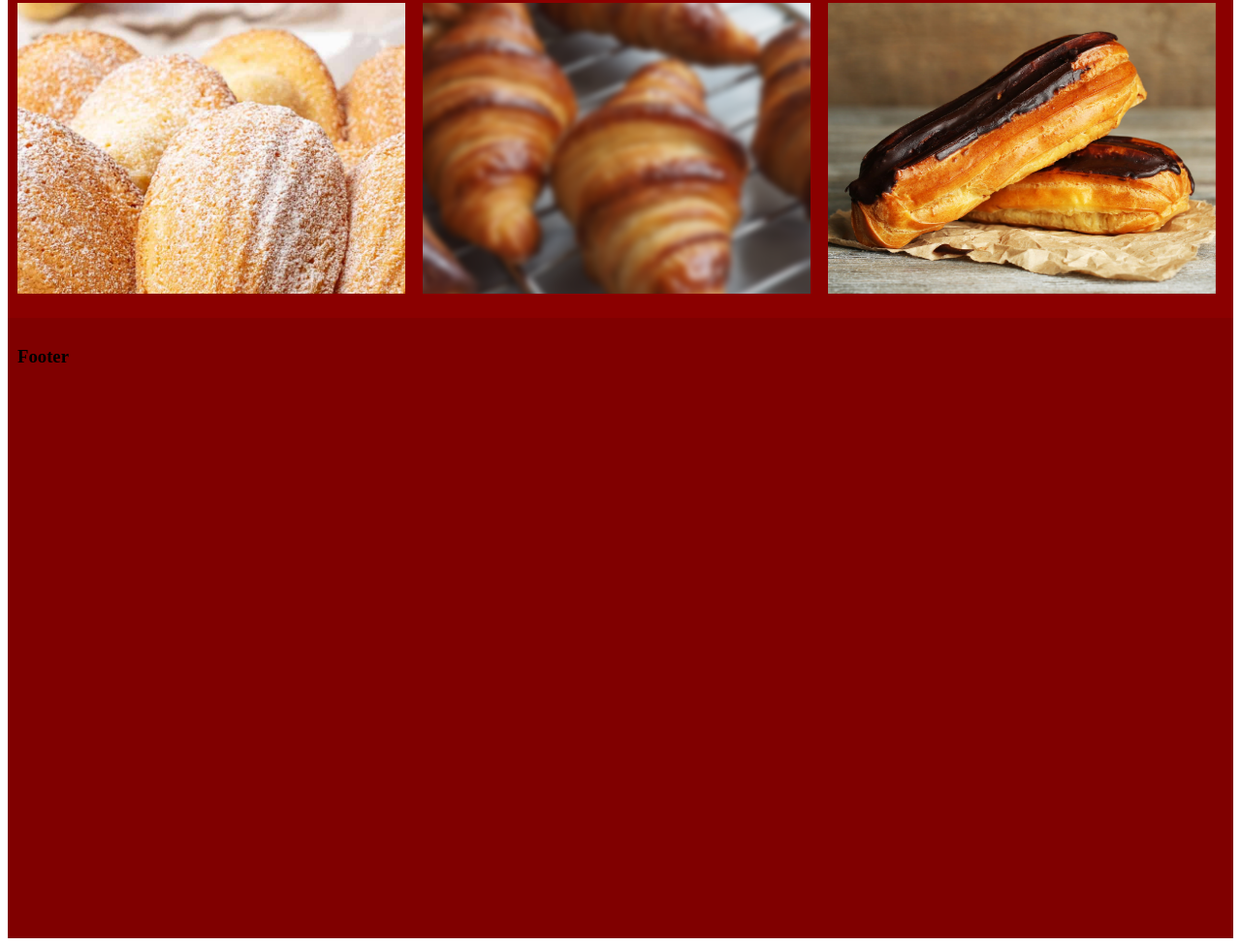
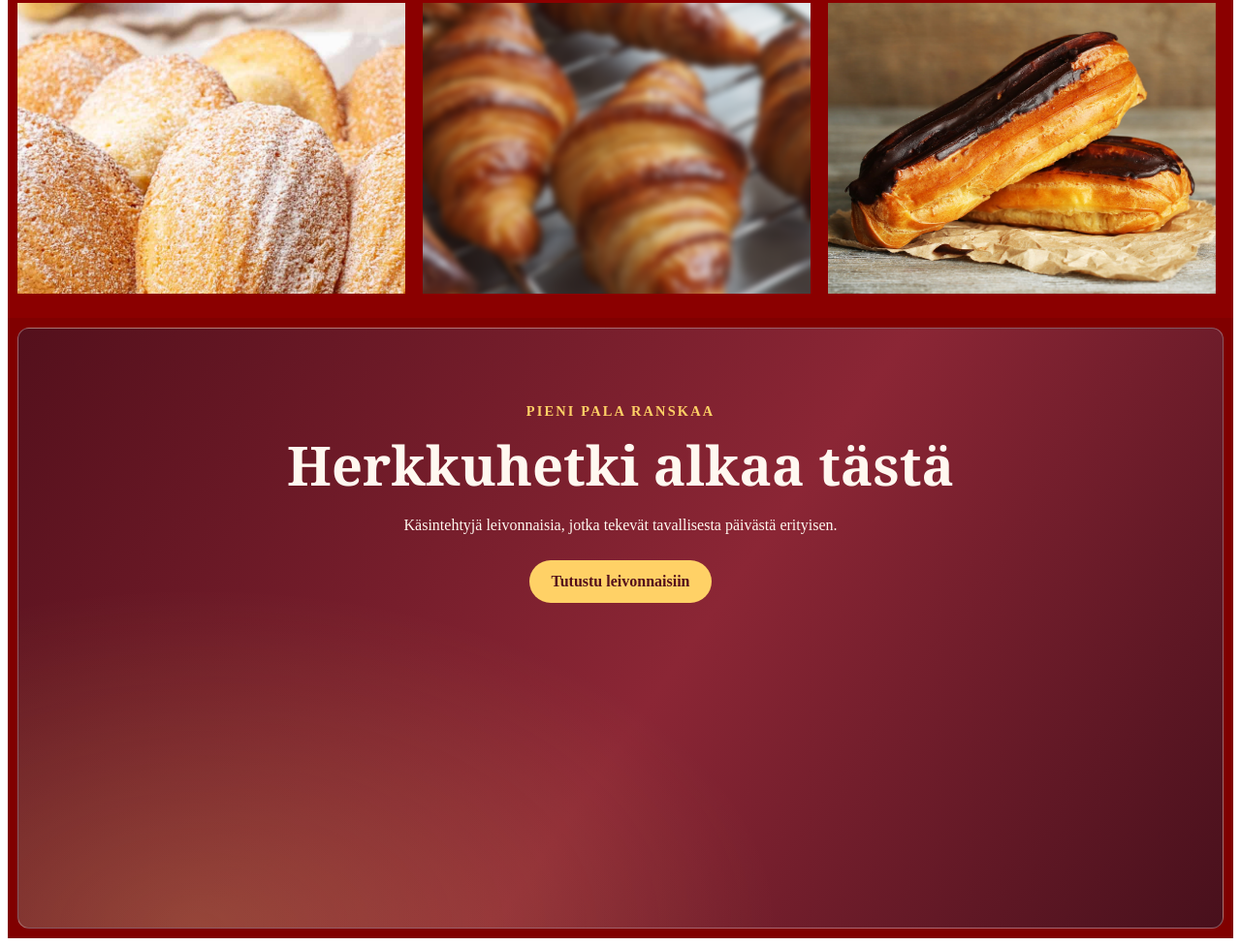
Before and after one commit to annakristiina/animaatiot, a plain HTML site: page index.html in a window 1280 px wide. Shown: the part 1090-2066 px from the top of the page at 97% size. Drawn offline with Linux system fonts and the light colour scheme.

Commit message:
Lisätty mainosbanneri footeriin

```diff
--- a/index.html
+++ b/index.html
@@ -21,7 +21,7 @@
                 <a href="yhteystiedot.html">Yhteystiedot</a></li>
             </nav>
 
-            <main>
+            <main id="leivonnaiset">
                 <section class="animaatio1 animaatio-alue">
                     <img src="kuvat/kuva2.jpg" alt="Mille feuille -leivonnainen lautasella" class="skaalaus">
                 </section>
@@ -43,9 +43,12 @@
             </main>
 
             <footer>
-                <h3>Footer</h3>
-                <section class="mainos1 mainosalue"></section>
-                <section class="mainos2 mainosalue"></section>
+                <section class="mainosbanneri" aria-labelledby="mainos-otsikko">
+                    <p class="mainos-ylateksti">Pieni pala Ranskaa</p>
+                    <h2 id="mainos-otsikko">Herkkuhetki alkaa tästä</h2>
+                    <p>Käsintehtyjä leivonnaisia, jotka tekevät tavallisesta päivästä erityisen.</p>
+                    <a href="#leivonnaiset">Tutustu leivonnaisiin</a>
+                </section>
             </footer>
         </div>
     </body>
--- a/styles.css
+++ b/styles.css
@@ -184,10 +184,59 @@ main {
 footer {
     grid-area: footer;
     display: grid;
-    grid-template-areas: mainos1 mainos2;
-    grid-template-columns: 1fr 1fr;
-    grid-template-rows: 150px;
+    grid-template-columns: minmax(0, 1fr);
     gap: 10px;
     padding: 10px;
     background-color: maroon;
 }
+
+.mainosbanneri {
+    position: relative;
+    overflow: hidden;
+    padding: clamp(2rem, 6vw, 5rem);
+    border: 1px solid rgba(255, 255, 255, 0.3);
+    border-radius: 12px;
+    color: #fff8f0;
+    text-align: center;
+    background:
+        radial-gradient(ellipse at 15% 100%, rgba(255, 209, 102, 0.22), transparent 40%),
+        linear-gradient(125deg, #54101c, #8b2635 55%, #48101c);
+}
+
+.mainos-ylateksti {
+    margin: 0 0 0.5rem;
+    color: #ffd166;
+    font-size: 0.9rem;
+    font-weight: bold;
+    letter-spacing: 0.15em;
+    text-transform: uppercase;
+}
+
+.mainosbanneri h2 {
+    margin: 0 0 0.75rem;
+    font-family: Georgia, "Times New Roman", serif;
+    font-size: clamp(2rem, 5vw, 3.5rem);
+}
+
+.mainosbanneri > p:not(.mainos-ylateksti) {
+    max-width: 38rem;
+    margin: 0 auto 1.5rem;
+    line-height: 1.6;
+}
+
+.mainosbanneri a {
+    display: inline-block;
+    padding: 0.8rem 1.4rem;
+    border-radius: 999px;
+    color: #54101c;
+    background-color: #ffd166;
+    font-weight: bold;
+    text-decoration: none;
+    transition: background-color 0.2s ease, transform 0.2s ease;
+}
+
+.mainosbanneri a:hover,
+.mainosbanneri a:focus-visible {
+    transform: translateY(-3px);
+    background-color: #ffe3a0;
+}
```
